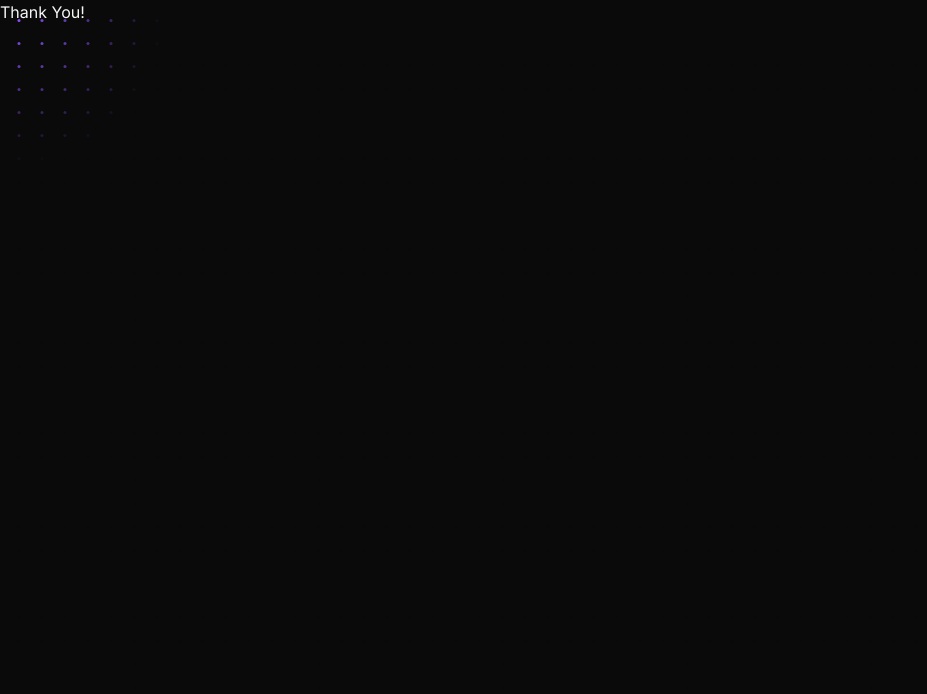
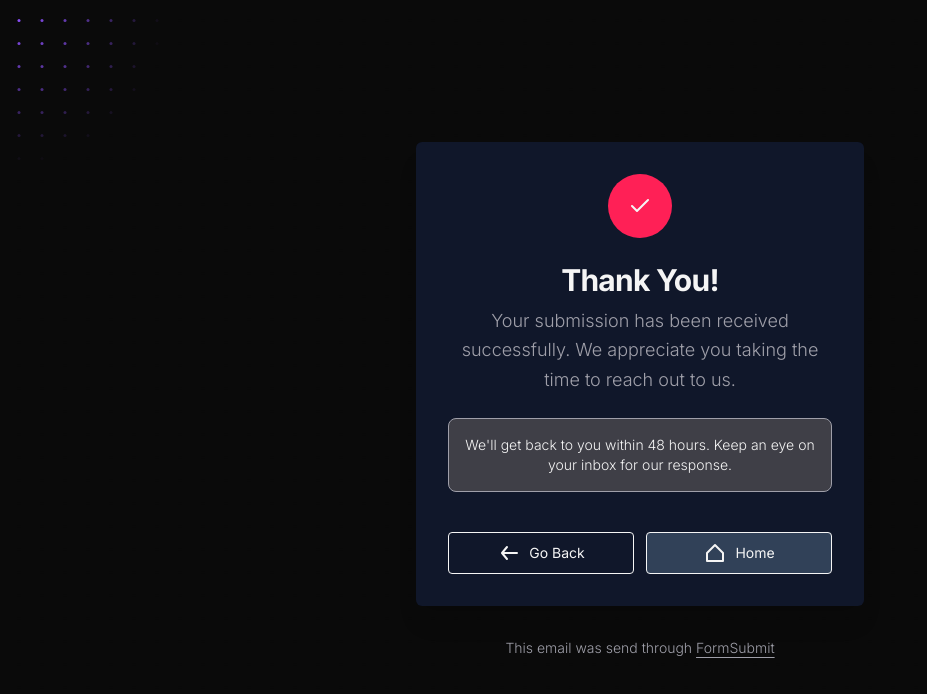
Before and after one commit to Ferdus615/TabMaster, a Next.js app: page /thanks in a window 1280 px wide. Shown: the top 694 px of the page, without its empty margins (0-927 px from the left). Built offline with nearby package versions, Linux system fonts and the light colour scheme.

Commit message:
thanks page done

```diff
--- a/app/thanks/page.jsx
+++ b/app/thanks/page.jsx
@@ -1,7 +1,112 @@
-import React from "react";
+import Image from "next/image";
 
-const page = () => {
-  return <div>Thank You!</div>;
-};
+export default function ThankYouPage() {
+  return (
+    <div className="min-h-screen flex items-center justify-center p-4">
+      <div className="w-full max-w-md">
+        <div className="border-0 rounded-md shadow-xl bg-persian backdrop-blur-sm">
+          <div className="p-8 text-center space-y-6">
+            {/* Success Icon */}
+            <div className="flex justify-center">
+              <div className="w-16 h-16 bg-rose rounded-full flex items-center justify-center">
+                <svg
+                  width="24"
+                  height="24"
+                  viewBox="0 0 24 24"
+                  fill="none"
+                  xmlns="http://www.w3.org/2000/svg"
+                >
+                  <path
+                    d="M4 12L9 17L20 6"
+                    stroke="currentColor"
+                    stroke-width="2"
+                    stroke-linecap="round"
+                    stroke-linejoin="round"
+                  />
+                </svg>
+              </div>
+            </div>
 
-export default page;
+            {/* Main Message */}
+            <div className="space-y-2">
+              <h1 className="text-3xl font-bold text-textColor tracking-tight">
+                Thank You!
+              </h1>
+              <p className="text-zinc-text text-lg leading-relaxed">
+                Your submission has been received successfully. We appreciate
+                you taking the time to reach out to us.
+              </p>
+            </div>
+
+            {/* Additional Info */}
+            <div className="bg-zinc-border rounded-lg p-4 border border-zinc-text">
+              <p className="text-sm border-zinc-text">
+                We'll get back to you within 48 hours. Keep an eye on your inbox
+                for our response.
+              </p>
+            </div>
+
+            {/* Action buttons */}
+            <div className="flex flex-col sm:flex-row gap-3 pt-4">
+              <a
+                href="/contact"
+                className="flex-1 flex items-center justify-center text-sm p-2 border-1 rounded-sm gap-2 bg-transparent hover:bg-slate-700"
+              >
+                <svg
+                  width="24"
+                  height="24"
+                  viewBox="0 0 24 24"
+                  fill="none"
+                  xmlns="http://www.w3.org/2000/svg"
+                >
+                  <path
+                    d="M20 12L5 12M10 6L5 12L10 18"
+                    stroke="currentColor"
+                    stroke-width="2"
+                    stroke-linecap="round"
+                    stroke-linejoin="round"
+                  />
+                </svg>
+                Go Back
+              </a>
+              <a
+                href="/"
+                className="flex-1 flex items-center justify-center text-sm p-2 border-1 rounded-sm gap-2 bg-slate-700 hover:bg-transparent hover:border-1"
+              >
+                <svg
+                  width="24"
+                  height="24"
+                  viewBox="0 0 24 24"
+                  fill="none"
+                  xmlns="http://www.w3.org/2000/svg"
+                >
+                  <path
+                    d="M4 12L12 4L20 12V20H4V12Z"
+                    stroke="currentColor"
+                    stroke-width="2"
+                    stroke-linecap="round"
+                    stroke-linejoin="round"
+                  />
+                </svg>
+                Home
+              </a>
+            </div>
+          </div>
+        </div>
+
+        {/* Footer */}
+        <div className="text-center mt-8">
+          <p className="text-sm text-zinc-text">
+            This email was send through{" "}
+            <a
+              href="https://formsubmit.co/"
+              className="text-zinc-text hover:text-zinc-border underline underline-offset-4"
+            >
+              FormSubmit
+            </a>
+          </p>
+        </div>
+      </div>
+    </div>
+  );
+}
```
Also changed, not shown: public/check.png (added).
